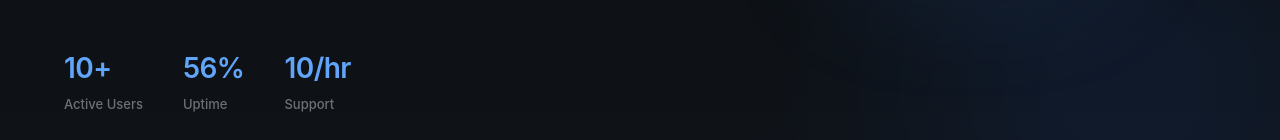
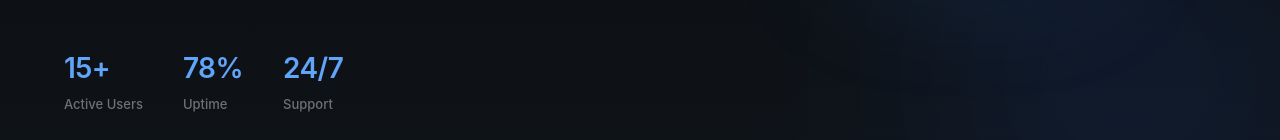
Before and after one commit to BloxGlobe/dynamicst, a React (Vite) app: page / in a window 1280 px wide. Shown: the part 567-707 px from the top of the page. Built offline with nearby package versions, Linux system fonts and the light colour scheme.

Commit message:
update hero section

```diff
--- a/src/components/landing/Hero.tsx
+++ b/src/components/landing/Hero.tsx
@@ -48,15 +48,15 @@ export const Hero: React.FC<HeroProps> = ({
           {/* Stats */}
           <div className="hero-stats">
             <div className="hero-stat">
-              <div className="hero-stat-value">10+</div>
+              <div className="hero-stat-value">15+</div>
               <div className="hero-stat-label">Active Users</div>
             </div>
             <div className="hero-stat">
-              <div className="hero-stat-value">56%</div>
+              <div className="hero-stat-value">78%</div>
               <div className="hero-stat-label">Uptime</div>
             </div>
             <div className="hero-stat">
-              <div className="hero-stat-value">10/hr</div>
+              <div className="hero-stat-value">24/7</div>
               <div className="hero-stat-label">Support</div>
             </div>
           </div>
```
